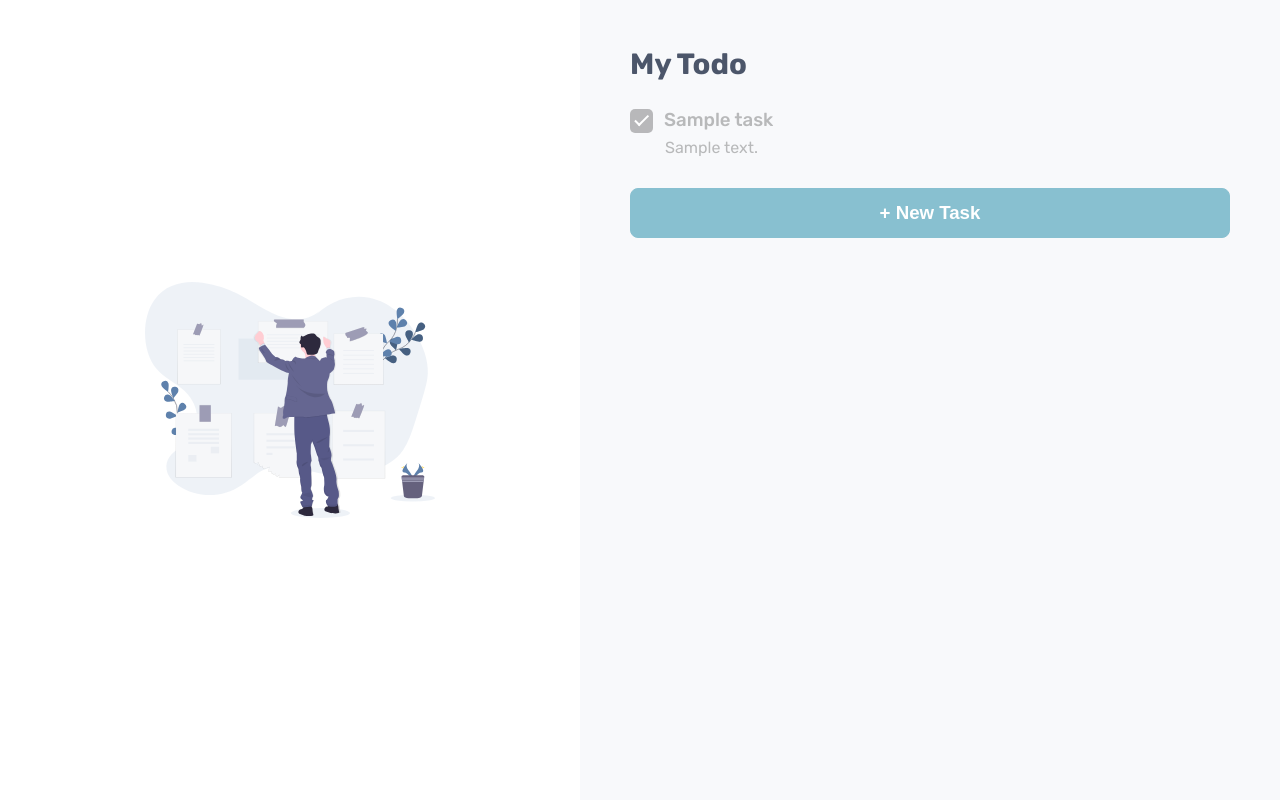
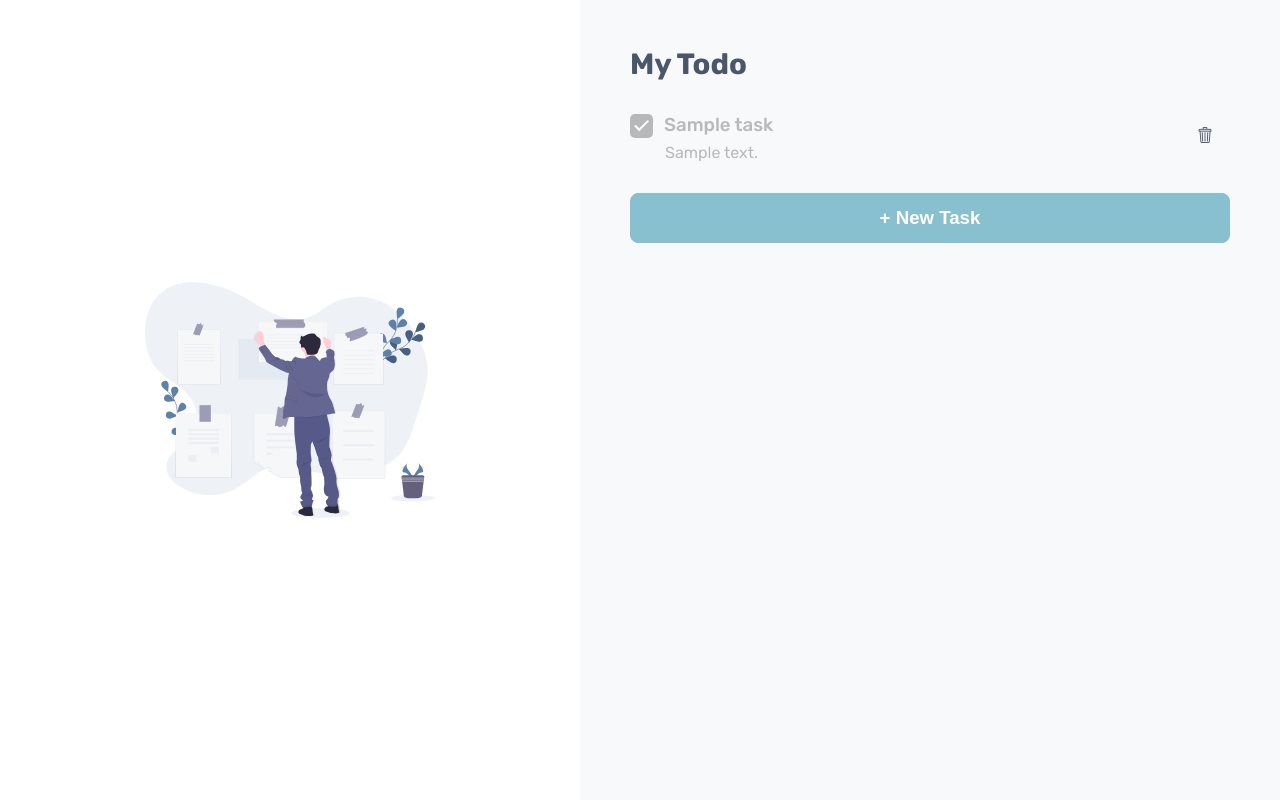
Before and after one commit to hiwijaya/flask-todo, a Flask app: page / in a window 1280 px wide. Run offline with Flask 2, Linux system fonts and the light colour scheme; tables that the repository leaves empty hold one stand-in row (values such as "Sample post"); some libraries are stand-ins or nearby versions.

Commit message:
add delete icon

```diff
--- a/app/static/css/styles.css
+++ b/app/static/css/styles.css
@@ -158,7 +158,19 @@ body {
     margin: 10px 0;
 }
 .task-item {
+    display: flex;
+    flex-direction: row;
     margin-bottom: 30px;
+}
+.task-delete {
+    display: flex;
+    width: 50px;
+    justify-content: center;
+    align-items: center;
+}
+.task-delete-icon {
+    width: 16px;
+    height: 16px;
 }
 .task-title-box {
     display: flex;
--- a/app/templates/index.html
+++ b/app/templates/index.html
@@ -25,6 +25,7 @@
             <div id="task-list" class="task-list" ng-if="tasks.length > 0">
                 <div class="task-item" ng-repeat="task in tasks">
                     {% raw %}
+                    <div style="flex: 1">
                         <div class="md-checkbox">
                             <input id="{{ 'c' + $index }}" type="checkbox" ng-click="isDone($index)"
                                 ng-checked="task.status == 'DONE'" ng-disabled="task.status == 'DONE'">
@@ -33,7 +34,13 @@
                         </div>
                         <div class="task-detail" ng-bind="task.detail"
                             ng-class="(task.status == 'DONE') ? 'task-detail-disabled' : 'task-detail'"></div>
+                    </div>
                     {% endraw %}
+                    <div class="task-delete">
+                        <a href="#">
+                            <img class="task-delete-icon" src="{{ url_for('static', filename='img/delete.png') }}" alt="delete-icon" />
+                        </a>
+                    </div>
                 </div>
             </div>
 
```
Also changed, not shown: app/static/img/delete.png (added). Lines whose indentation alone changed are shown as unchanged.
